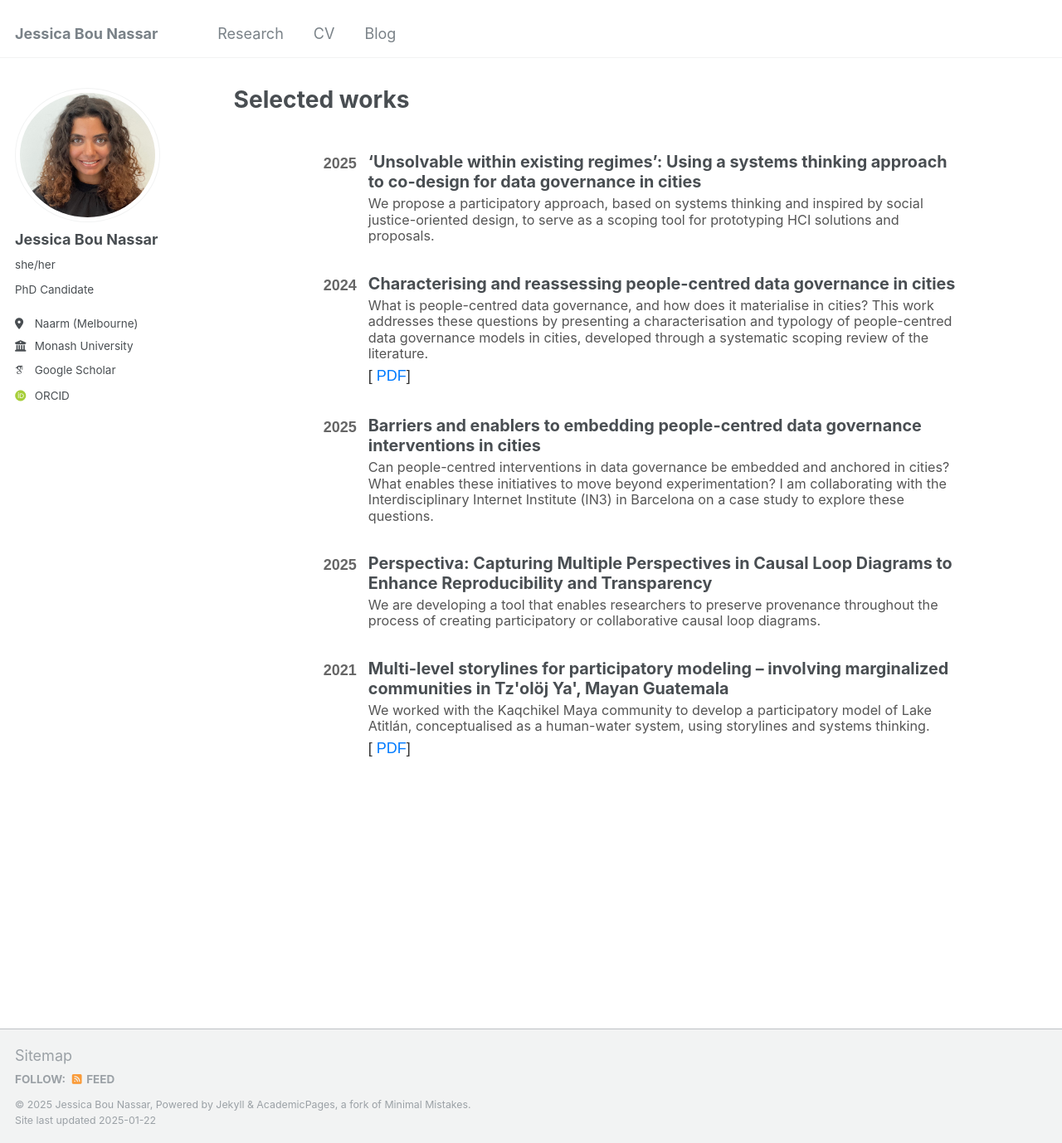
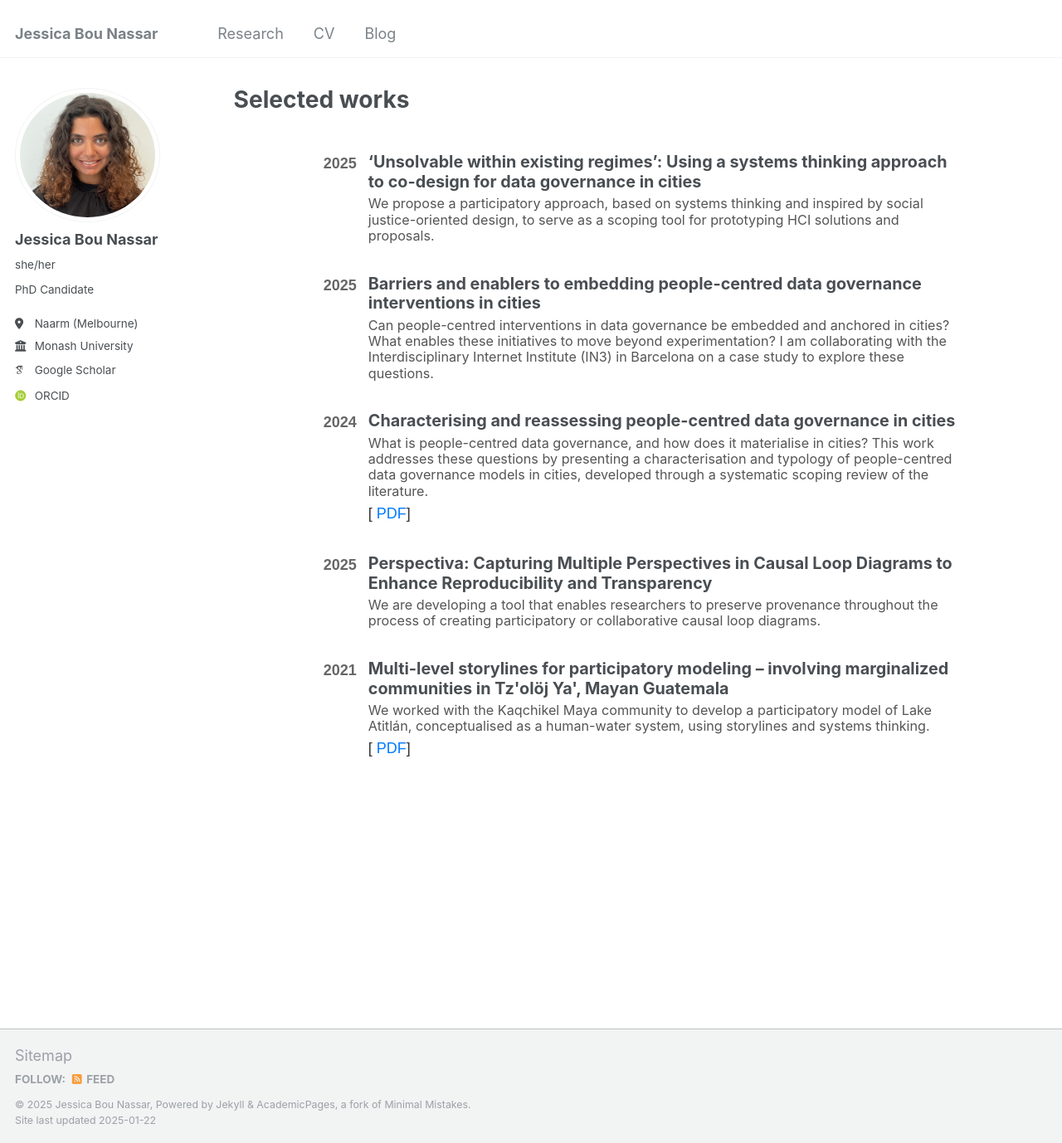
Before and after one commit to jessicabounassar/jessicabounassar.github.io, a Jekyll site: the page built from _pages/publications.html, in a window 1280 px wide and 1378 px high. Shown: the whole window at 83% size. Built offline with Jekyll 4.4.1, drawn with Linux system fonts in a browser that asks for light colours; some web fonts are replaced.

Commit message:
Update publications.html

```diff
--- a/_pages/publications.html
+++ b/_pages/publications.html
@@ -91,7 +91,18 @@ author_profile: true
 
       </li>
 
-      <!-- Example Publication #2 -->
+
+      <!-- Example Publication #3 -->
+      <li>
+        <span class="time">2025</span>
+        <h4>
+         Barriers and enablers to embedding people-centred data governance interventions in cities
+          <span>Can people-centred interventions in data governance be embedded and anchored in cities? What enables these initiatives to move beyond experimentation? I am collaborating with the Interdisciplinary Internet Institute (IN3) in Barcelona on a case study to explore these questions.</span>
+        </h4>
+
+      </li>
+
+       <!-- Example Publication #2 -->
       <li>
         <span class="time">2024</span>
         <h4>
@@ -102,16 +113,6 @@ author_profile: true
 
           [ <a href="https://www.frontiersin.org/journals/sustainable-cities/articles/10.3389/frsc.2024.1518618/full">PDF</a>]
         </p>
-      </li>
-
-      <!-- Example Publication #3 -->
-      <li>
-        <span class="time">2025</span>
-        <h4>
-         Barriers and enablers to embedding people-centred data governance interventions in cities
-          <span>Can people-centred interventions in data governance be embedded and anchored in cities? What enables these initiatives to move beyond experimentation? I am collaborating with the Interdisciplinary Internet Institute (IN3) in Barcelona on a case study to explore these questions.</span>
-        </h4>
-
       </li>
 
        <!-- Example Publication #3 -->
```
